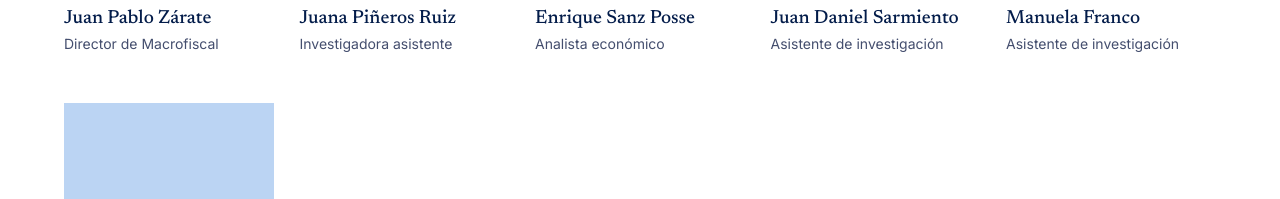
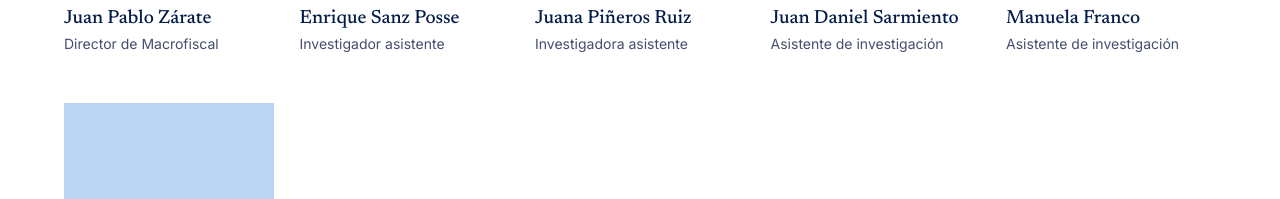
Before and after one commit to fedesarrollo/fedesarrollo.github.io, a Jekyll site: the page built from equipo.html, in a window 1280 px wide and 900 px high, scrolled down 1428 px, cut to the strip 251-884 px from the top of the window. Shown: the top 199 px of the strip. Built offline with Jekyll 4.4.1, drawn with Linux system fonts in a browser that asks for light colours; some of the changed lines change nothing that is shown.

Commit message:
Enrique Sanz Posse como investigador asistente

```diff
--- a/_data/equipo.yml
+++ b/_data/equipo.yml
@@ -310,6 +310,14 @@
   slug: david-holguin
   firmas: ["David Holguín"]
 
+- nombre: "Enrique Sanz Posse"
+  cargo: "Investigador asistente"
+  grupo: investigacion
+  area: "macrofiscal"
+  slug: enrique-sanz-posse
+  firmas: ["Enrique Sanz Posse"]
+  foto: "https://res.cloudinary.com/dleuipkoh/image/upload/f_auto,q_auto/v1/Personas/Enrrique_wijbmu"
+
 - nombre: "Juan Diego Heredia"
   cargo: "Investigador asistente"
   grupo: investigacion
@@ -337,14 +345,6 @@
   area: "mercado-laboral-y-productividad"
   slug: valentina-londono
   firmas: ["Valentina Londoño"]
-
-- nombre: "Enrique Sanz Posse"
-  cargo: "Analista económico"
-  grupo: investigacion
-  area: "macrofiscal"
-  slug: enrique-sanz-posse
-  firmas: ["Enrique Sanz Posse"]
-  foto: "https://res.cloudinary.com/dleuipkoh/image/upload/f_auto,q_auto/v1/Personas/Enrrique_wijbmu"
 
 - nombre: "Elián Moreno"
   cargo: "Asistente de investigación"
```
